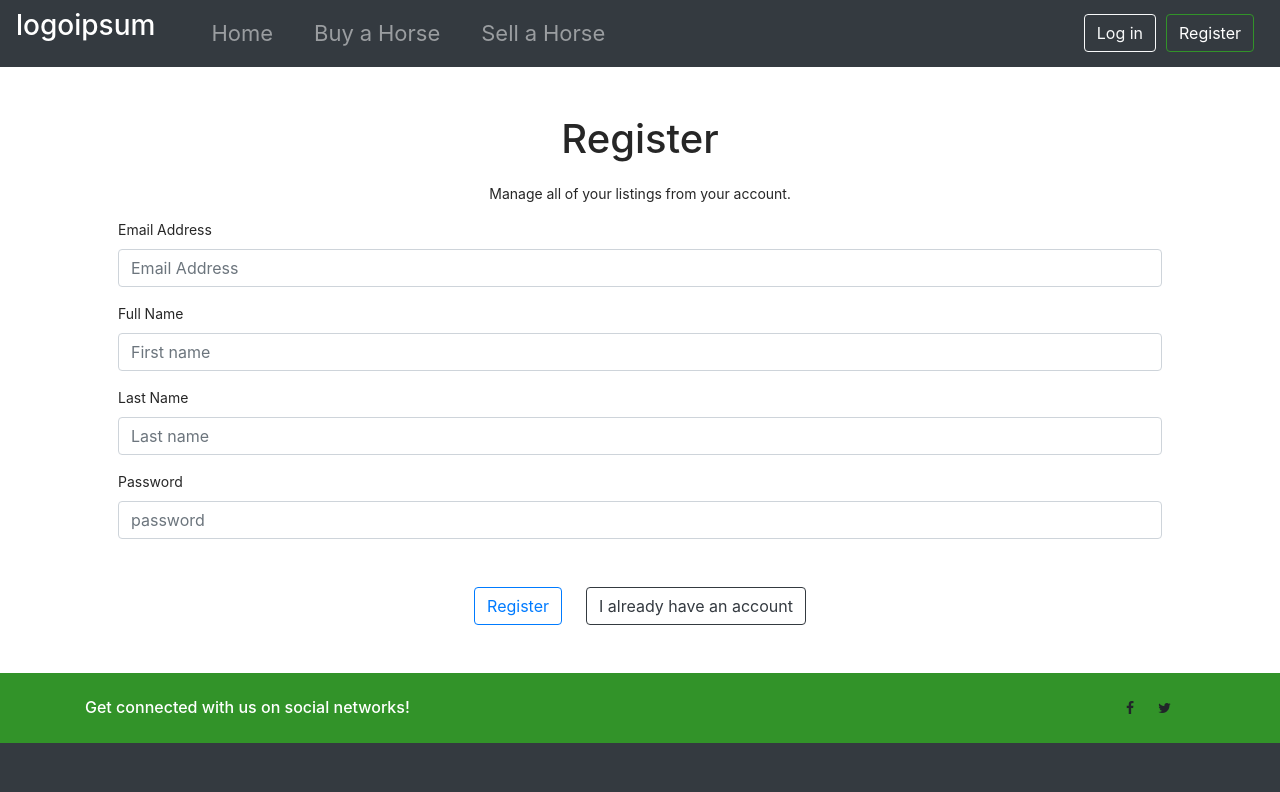
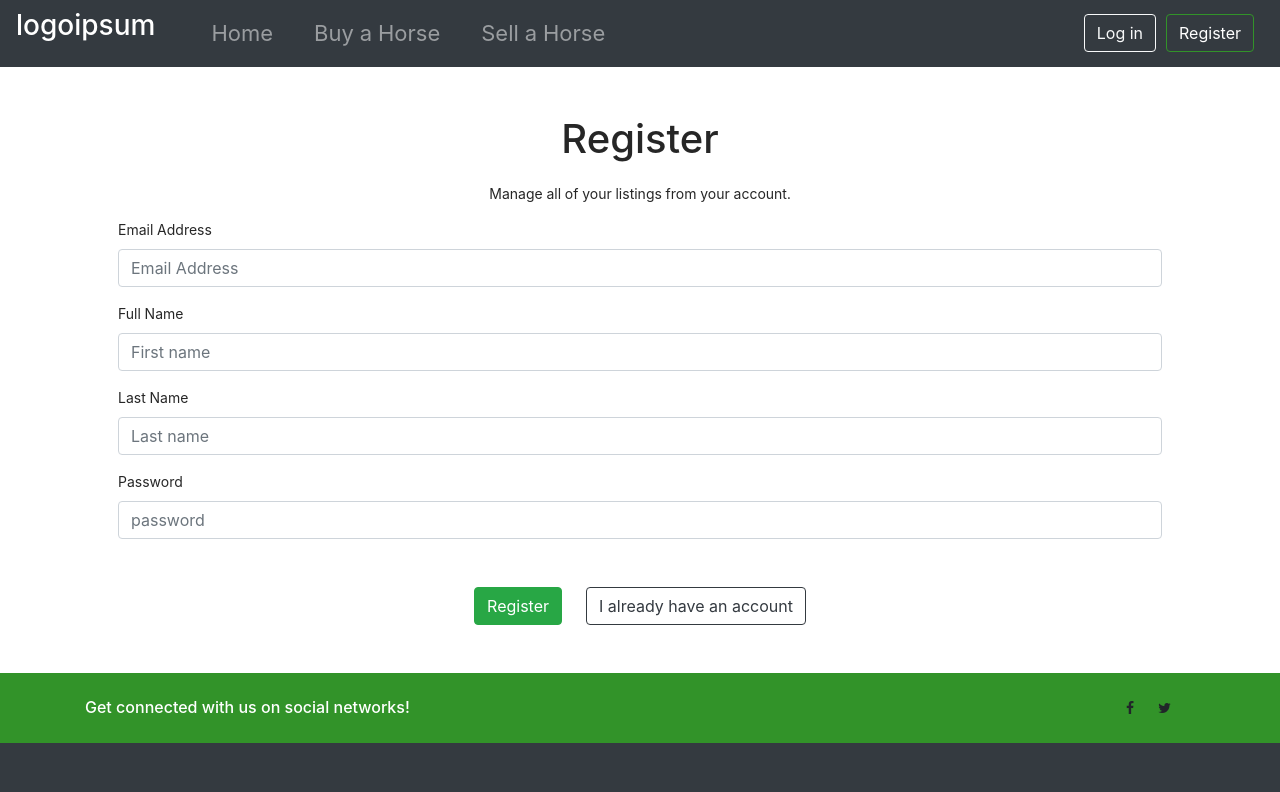
Before and after one commit to B2Gdevs/horse-market-react, a React (Create React App) app: page /register in a window 1280 px wide. Shown: the top 792 px of the page. Built offline with nearby package versions, Linux system fonts and the light colour scheme.

Commit message:
issue 11 resolved

```diff
--- a/src/accounts/register.js
+++ b/src/accounts/register.js
@@ -33,7 +33,7 @@ const Register = () => {
                         <input className={"form-control mb-5"} placeholder={'password'}/>
                     </div>
                     <div className="row justify-content-center">
-                        <button className={"btn btn-outline-primary mr-4"}>Register</button>
+                        <button className={"btn btn-success mr-4"}>Register</button>
                         <button className={"btn btn-outline-dark"}>I already have an account</button>
                     </div>
                 </div>
```
